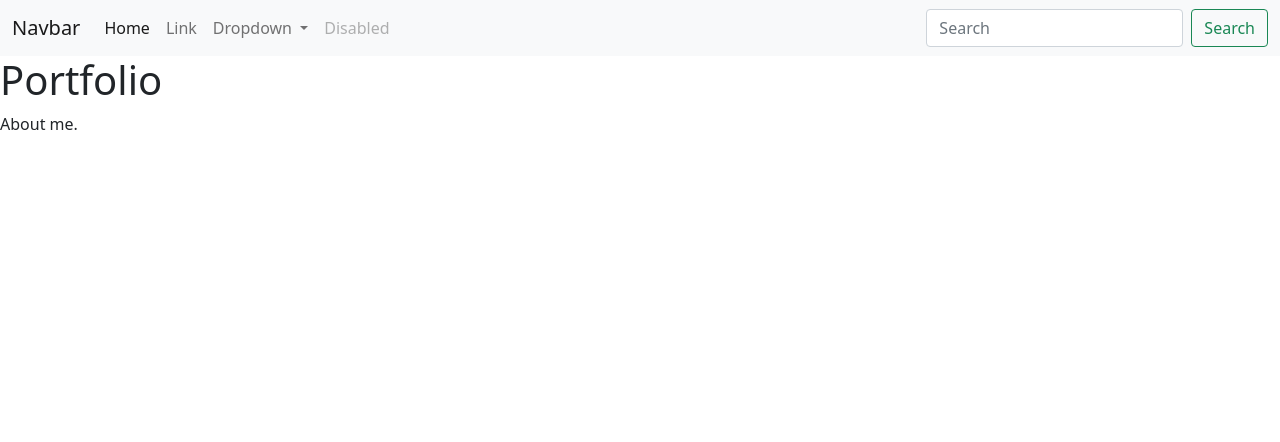
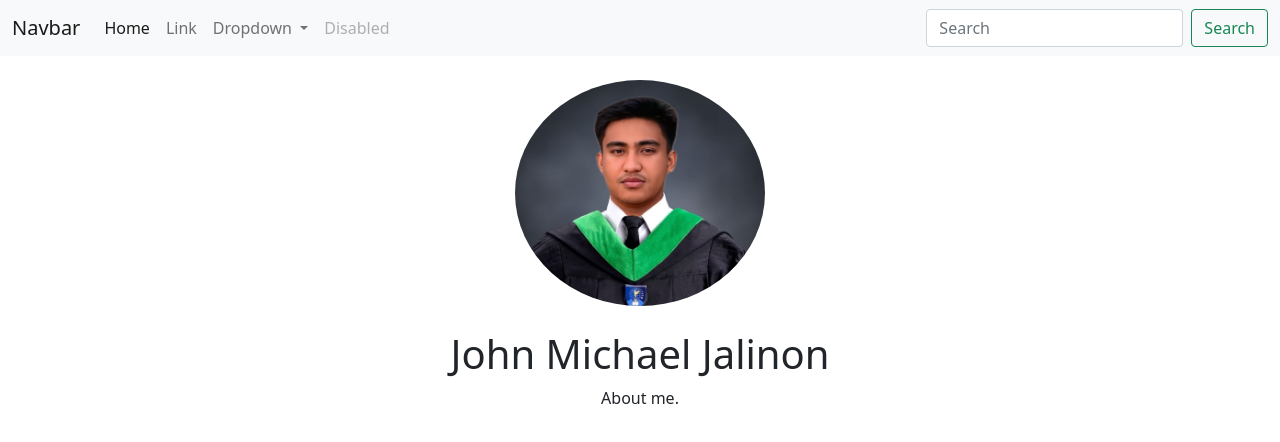
Before and after one commit to Jalstzy/Jalinon-Compre, a plain HTML site: page index.html in a window 1280 px wide. Drawn offline with nearby package versions, Linux system fonts and the light colour scheme.

Commit message:
added image

```diff
--- a/index.html
+++ b/index.html
@@ -2,10 +2,9 @@
 <html>
 <head>
     <title>Compre</title>
-</head>
     <link href="https://cdn.jsdelivr.net/npm/bootstrap@5.0.2/dist/css/bootstrap.min.css" rel="stylesheet" integrity="sha384-EVSTQN3/azprG1Anm3QDgpJLIm9Nao0Yz1ztcQTwFspd3yD65VohhpuuCOmLASjC" crossorigin="anonymous">
     <script src="https://cdn.jsdelivr.net/npm/bootstrap@5.0.2/dist/js/bootstrap.bundle.min.js" integrity="sha384-MrcW6ZMFYlzcLA8Nl+NtUVF0sA7MsXsP1UyJoMp4YLEuNSfAP+JcXn/tWtIaxVXM" crossorigin="anonymous"></script>
-
+</head>
 <body>
     <nav class="navbar navbar-expand-lg navbar-light bg-light">
         <div class="container-fluid">
@@ -44,8 +43,11 @@
         </div>
     </nav>
 
-<h1>Portfolio</h1>
+    <div class="text-center mt-4">
+        <img src="./assets/graduationjals.jpg" class="rounded-circle mb-4" style="width: 250px; object-fit: cover;">
+        <h1>John Michael Jalinon</h1>
         <p>About me.</p>
+    </div>
 
 </body>
 </html>
```
Also changed, not shown: assets/graduationjals.jpg (added). Lines whose indentation alone changed are shown as unchanged.
